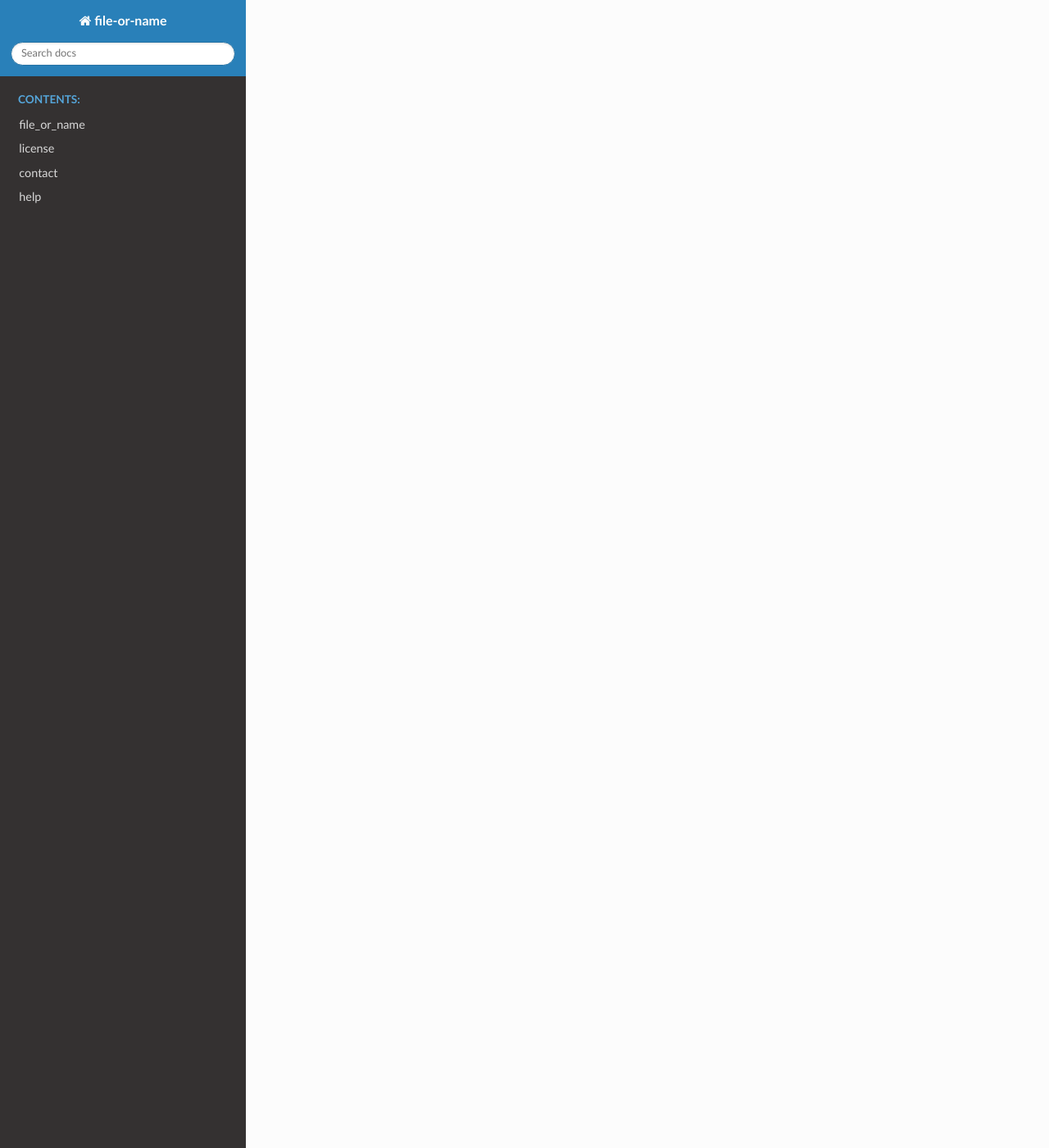
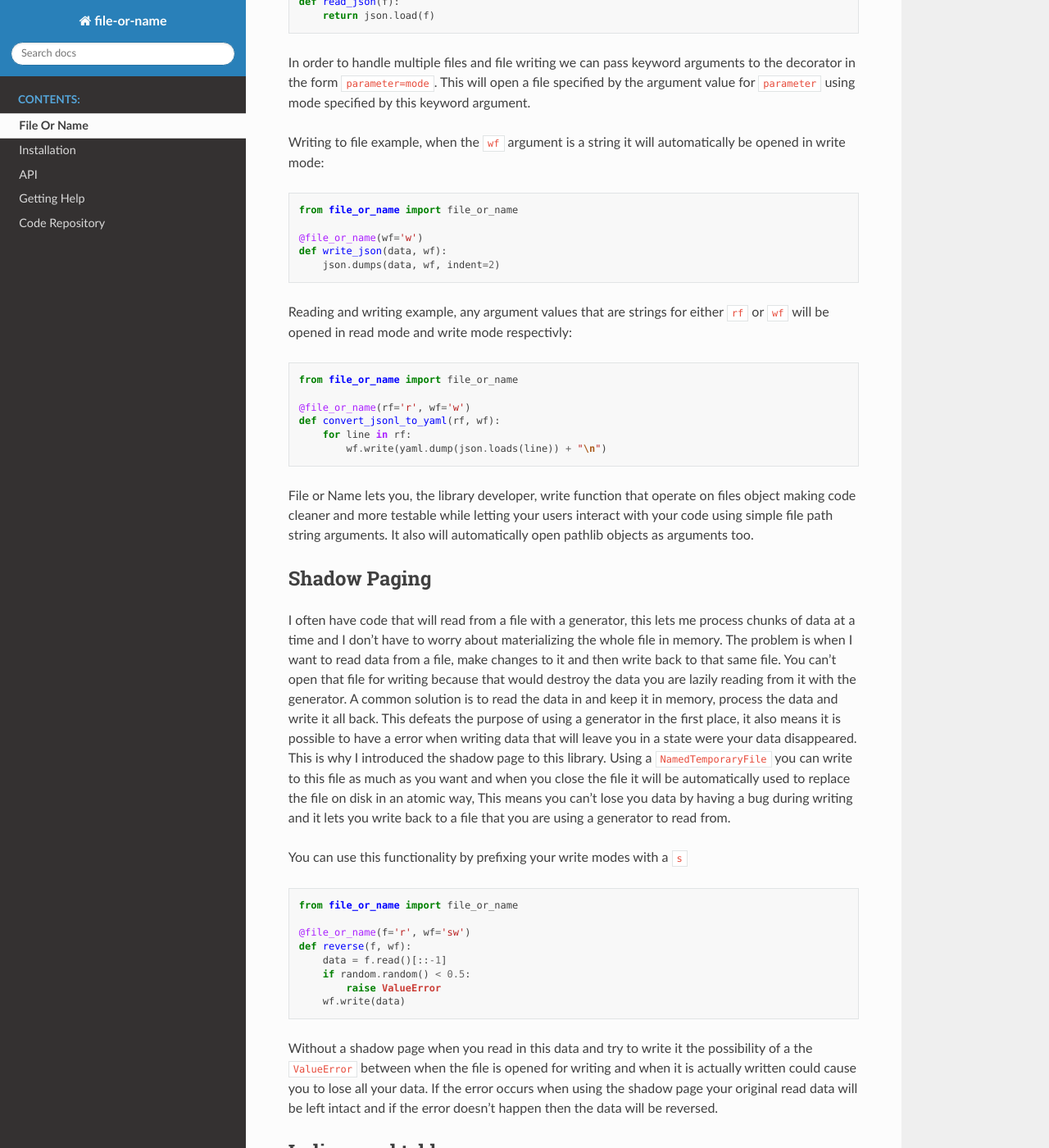
Before and after one commit to blester125/file-or-name, a Sphinx documentation site: the page built from docs/source/index.rst, in a window 1280 px wide and 1400 px high, scrolled down 2301 px. Shown: the whole window at 82% size. Built offline with Sphinx 7.4.7 and the Read the Docs theme 2.0.0, drawn with Linux system fonts in a browser that asks for light colours; some of the changed text lies outside the part shown.

```diff
--- /dev/null
+++ b/README.rst
@@ -0,0 +1,179 @@
+------------
+File Or Name
+------------
+
+
+.. image:: https://img.shields.io/pypi/v/file-or-name
+     :target: https://pypi.org/project/file-or-name/
+     :alt: PyPI Version
+
+.. image:: https://github.com/blester125/file-or-name/workflows/Unit%20Test/badge.svg
+     :target: https://github.com/blester125/file-or-name/actions
+     :alt: Actions Status
+
+.. image:: https://img.shields.io/badge/code%20style-black-000000.svg
+     :target: https://github.com/psf/black
+     :alt: Code style: black
+
+.. image:: https://readthedocs.org/projects/file-or-name/badge/?version=latest
+    :target: https://file-or-name.readthedocs.io/en/latest/?badge=latest
+    :alt: Documentation Status
+
+Transparently handle input parameters that are either strings or pre-opened file objects.
+
+.. contents::
+   :local:
+   :depth: 2
+
+Why?
+====
+
+when writing a function that reads or writes data to a file you often end up with something that looks like this
+
+.. code:: python
+
+    def read_my_cool_file(file_name):
+        with open(file_name) as f:
+            # Process file object f
+            ...
+
+This has some problems.
+
+ 1. It couples your data processing code and the opening of the file. This makes it harder to test. The thing you are
+    actually testing is the code that processes the but with code like this you need to cooridnate the opening of the
+    file during the test too. You need to either create fake data on dist of patch the open call.
+ 2. It can't handle special files. If you have file in your special format but it uses ``latin-1`` encoding instead of
+    ``ascii`` how can you use that file? You can't. The opening of the file is sealed inside the function meaning the
+    user can't easily change the behavior. Practices like this force file interaction to only be done in one way.
+
+For maximum flexibility and easy testability you probably want a function that looks like this
+
+.. code:: python
+
+    def read_my_cool_file(f):
+        # Process file object f
+        ...
+
+This is nice because when testing you can use things like the ``io.StringIO`` objects to dynamically create test data.
+You can also open files with different encodings and pass them in to get processed just like normal. This is akin to
+dependency injection scheme where the creation of the thing to be processed in done outside of the process it self to
+allow for swapping the exact format of the object. There is a usability draw back though. This way of processing files
+is onerous on the user. It turns single function calls into multi-line calls. This
+
+.. code:: python
+
+    data = read_my_cool_file("/path/to/my/imporant/data")
+
+becomes this
+
+.. code:: python
+
+    with open("/path/to/my/important/data") as f:
+        data = read_my_cool_file(f)
+
+Functions like this are also a divergence from a lot of other functions a user probably uses. Forcing the user to do
+things differently for your library is a sure fire way to reduce adoption.
+
+We need a way to accept both file paths (as strings) and file objects without having to write code to check which it is
+for every io function we write.
+
+What?
+=====
+
+Enter ``file_or_name``.
+
+``file_or_name`` introduces a decorator ``@file_or_name`` that solves this issue for us.
+
+By decorating a function with ``@file_or_name`` we can accept both strings and file objects. Our example above becomes
+
+.. code:: python
+
+    @file_or_name
+    def read_my_cool_file(f):
+        # Process file object f
+        ...
+
+As the writer of the function we can write functions that assume they always get a file object as input. This means we
+can stop opening files inside functions which makes them easier to test.
+
+As a user we can pass in either a path to a file (as a string) making the function easy to call, or we can pass in an
+open file object which lets us control exactly how the is opened (control encoding and whatnot).
+
+
+Usage
+=====
+
+The ``@file_or_name`` decorator will automatically open and close files when specified parameters have strings as their
+argument value. If you use the decorator with no arguments it will open the first argument as a file in read mode.
+
+.. code:: python
+
+    from file_or_name import file_or_name
+
+    @file_or_name
+    def read_json(f):
+        return json.load(f)
+
+In order to handle multiple files and file writing we can pass keyword arguments to the decorator in the form
+``parameter=mode``. This will open a file specified by the argument value for ``parameter`` using mode specified by this
+keyword argument.
+
+Writing to file example, when the ``wf`` argument is a string it will automatically be opened in write mode:
+
+.. code:: python
+
+    from file_or_name import file_or_name
+
+    @file_or_name(wf='w')
+    def write_json(data, wf):
+        json.dumps(data, wf, indent=2)
+
+Reading and writing example, any argument values that are strings for either ``rf`` or ``wf`` will be opened in read
+mode and write mode respectivly:
+
+.. code:: python
+
+    from file_or_name import file_or_name
+
+    @file_or_name(rf='r', wf='w')
+    def convert_jsonl_to_yaml(rf, wf):
+        for line in rf:
+            wf.write(yaml.dump(json.loads(line)) + "\n")
+
+File or Name lets you, the library developer, write function that operate on files object making code cleaner and more
+testable while letting your users interact with your code using simple file path string arguments. It also will
+automatically open pathlib objects as arguments too.
+
+
+Shadow Paging
+=============
+
+I often have code that will read from a file with a generator, this lets me process chunks of data at a time and I don't
+have to worry about materializing the whole file in memory. The problem is when I want to read data from a file, make
+changes  to it and then write back to that same file. You can't open that file for writing because that would destroy
+the data you are lazily reading from it with the generator. A common solution is to read the data in and keep it in
+memory, process the data and write it all back. This defeats the purpose of using a generator in the first place, it
+also means it is possible to have a error when writing data that will leave you in a state were your data disappeared.
+This is why I introduced the shadow page to this library. Using a ``NamedTemporaryFile`` you can write to this file as
+much as you want and when you close the file it will be automatically used to replace the file on disk in an atomic way,
+This means you can't lose you data by having a bug during writing and it lets you write back to a file that you are
+using a generator to read from.
+
+You can use this functionality by prefixing your write modes with a ``s``
+
+
+.. code:: python
+
+    from file_or_name import file_or_name
+
+    @file_or_name(f='r', wf='sw')
+    def reverse(f, wf):
+        data = f.read()[::-1]
+        if random.random() < 0.5:
+            raise ValueError
+        wf.write(data)
+
+Without a shadow page when you read in this data and try to write it the possibility of a the ``ValueError`` between
+when the file is opened for writing and when it is actually written could cause you to lose all your data. If the error
+occurs when using the shadow page your original read data will be left intact and if the error doesn't happen then the
+data will be reversed.
--- a/docs/source/conf.py
+++ b/docs/source/conf.py
@@ -22,7 +22,7 @@ copyright = '2020, Brian Lester'
 author = 'Brian Lester'
 
 # The full version, including alpha/beta/rc tags
-release = '1.1.4'
+release = file_or_name.__version__
 
 
 # -- General configuration ---------------------------------------------------
@@ -33,6 +33,7 @@ release = '1.1.4'
 extensions = [
     "sphinx.ext.autodoc",
     "sphinx.ext.napoleon",
+    "sphinx.ext.viewcode",
     "sphinx.ext.autodoc.typehints",
 ]
 
@@ -60,3 +61,24 @@ html_theme = 'sphinx_rtd_theme'
 # relative to this directory. They are copied after the builtin static files,
 # so a file named "default.css" will overwrite the builtin "default.css".
 html_static_path = ['_static']
+
+# Fiddling with the object to force sphinx to follow __wrapped__
+# Everything I use with `@file_or_name` uses `@functools.wraps` correctly but
+# sphinx doesn't actually use `inspect.signature` or follows the `__wrapped__`
+# attribute. By pretending that we are a context manager we force sphinx to
+# follow the `__wrapped__`. We do this by adding a hook to the
+# `autodoc-before-process-signature` event. In this hook we then we fiddle with
+# the `__name__` and `__file__` attributes so that spinx things we are a contexmanager
+# I figured out how to trigger this by debugging into
+# `sphinx.utils.inspect._should_unwrap`. This is an internal function and could
+# change we we should pin our sphinx version.
+import contextlib
+
+
+def munge_sig(app, obj, bound_method):
+    obj.__globals__["__name__"] = "contextlib"
+    obj.__globals__["__file__"] = contextlib.__file__
+
+
+def setup(app):
+    app.connect("autodoc-before-process-signature", munge_sig)
--- a/docs/source/index.rst
+++ b/docs/source/index.rst
@@ -1,29 +1,15 @@
-``file-or-name`` Documentation
-========================================
-
-Another simple header
-=====================
-
-Here is some text explaining the library.::
-
-    from file_or_name import file_or_name
-
-    @file_or_name
-    def read_json(f):
-        return json.load(f)
-
-Guide
-^^^^^
-
 .. toctree::
-   :maxdepth: 3
+   :hidden:
+   :maxdepth: 2
    :caption: Contents:
 
-   modules
-   license
+   self
+   install
+   file_or_name
    help
+   Code Repository <https://github.com/blester125/file-or-name>
 
-
+.. include:: ../../README.rst
 
 Indices and tables
 ==================
--- a/docs/source/license.rst
+++ /dev/null
@@ -1,5 +0,0 @@
-license
-=======
-
-contact
-=======
--- a/file_or_name/__init__.py
+++ b/file_or_name/__init__.py
@@ -1,4 +1,4 @@
-__version__ = "1.1.4"
+__version__ = "1.1.5"
 
 import file_or_name.file_or_name as file_or_name_module
 from file_or_name.file_or_name import file_or_name
--- a/requirements-dev.txt
+++ b/requirements-docs.txt
@@ -1,3 +1,3 @@
-sphinx>=3.1.1
+sphinx==3.1.1
 sphinx_rtd_theme
 sphinx-autodoc-typehints
--- a/setup.py
+++ b/setup.py
@@ -31,8 +31,8 @@ setup(
     name=About.NAME,
     version=About.VERSION,
     description=About.DESCRIPTION,
-    long_description=open("README.md").read(),
-    long_description_content_type="text/markdown",
+    long_description=open("README.rst").read(),
+    long_description_content_type="text/x-rst",
     author=About.AUTHOR,
     author_email=About.EMAIL,
     url=About.URL,
```
Also changed, not shown: README.md (deleted, +0 -141 lines), docs/source/file_or_name.rst (+7 -13 lines), docs/source/help.rst (+7 -4 lines), docs/source/install.rst (added, +58 -0 lines), docs/source/modules.rst (deleted, +0 -7 lines).
